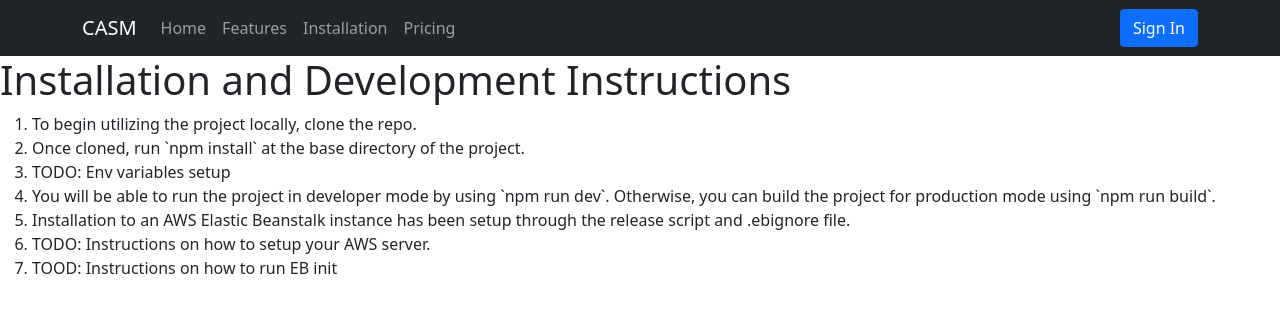
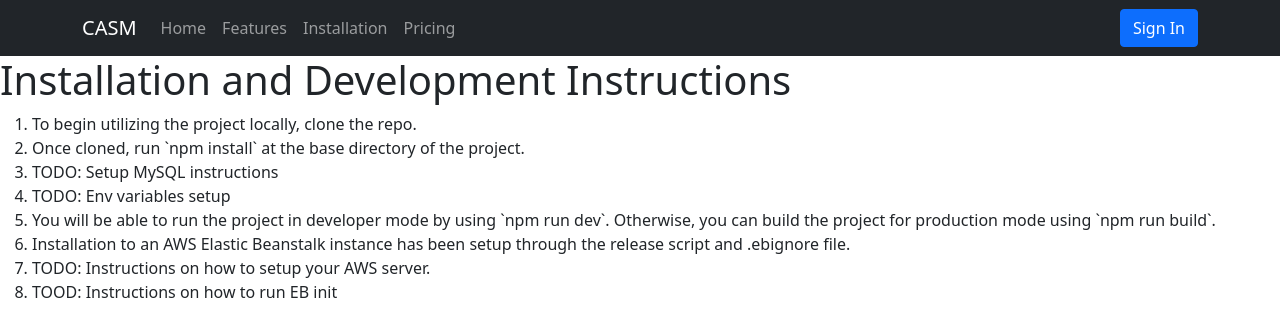
Before and after one commit to MitchStark10/alarm-manager, a React (Create React App) app in the folder client/: page /installation in a window 1280 px wide. Shown: the top 336 px of the page. Built offline with nearby package versions, Linux system fonts and the light colour scheme.

Commit message:
Add note for another missing bit of instructions

```diff
--- a/client/src/pages/Installation.tsx
+++ b/client/src/pages/Installation.tsx
@@ -5,6 +5,7 @@ export default function Installation() {
         <ol>
             <li>To begin utilizing the project locally, clone the repo.</li>
             <li>Once cloned, run `npm install` at the base directory of the project.</li>
+            <li>TODO: Setup MySQL instructions</li>
             <li>TODO: Env variables setup</li>
             <li>You will be able to run the project in developer mode by using `npm run dev`. Otherwise, you can build the project for production mode using `npm run build`.</li>
             <li>Installation to an AWS Elastic Beanstalk instance has been setup through the release script and .ebignore file.</li>
```
